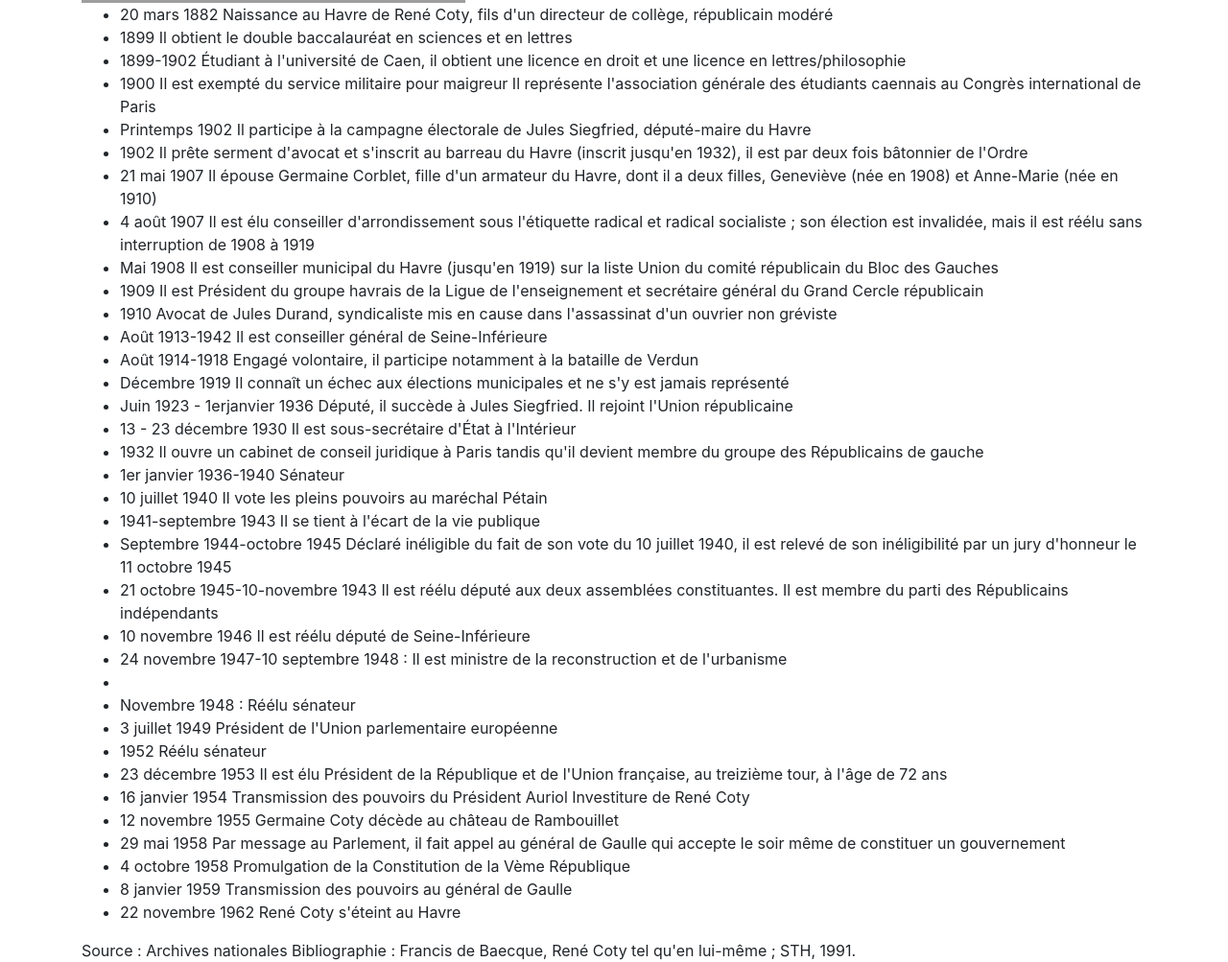
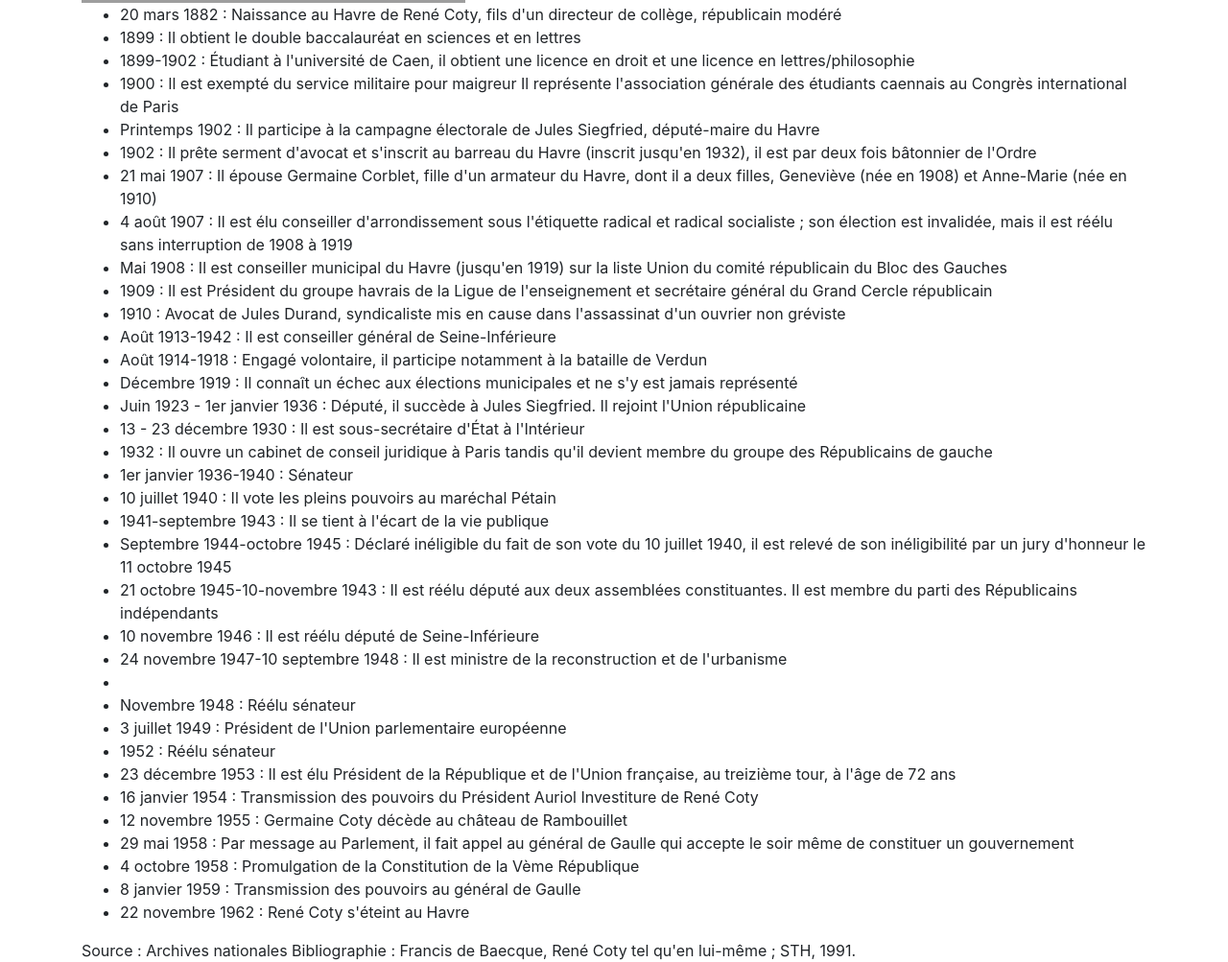
Before and after one commit to yaro1976/tribute_page, a website: page public_html/index.html in a window 1280 px wide. Shown: the part 353-1356 px from the top of the page at 96% size. Drawn offline with nearby package versions, Linux system fonts and the light colour scheme; grey boxes are pictures that could not be loaded.

Commit message:
Change items list form.

```diff
--- a/public_html/index.html
+++ b/public_html/index.html
@@ -15,10 +15,8 @@
 
     <body>
         <div class="container">
-
-
-            <div class="page-header">
-                <h1>Tribute to René Coty </h1>
+            <div class="row">
+                <h1 class="text-center">Tribute to René Coty</h1>
             </div>
             <img src="http://www.elysee.fr/assets/Uploads/Anciens-Presidents/06Coty.jpg" />
         </div>
@@ -27,75 +25,41 @@
         <main>
             <div class="container">
                 <ul>
-                    <li> 20 mars 1882
-                        Naissance au Havre de René Coty, fils d'un directeur de collège, républicain modéré</li>
-                    <li>1899
-                        Il obtient le double baccalauréat en sciences et en lettres</li>
-                    <li>1899-1902
-                        Étudiant à l'université de Caen, il obtient une licence en droit et une licence en lettres/philosophie</li>
-                    <li>1900
-                        Il est exempté du service militaire pour maigreur
+                    <li> 20 mars 1882 : Naissance au Havre de René Coty, fils d'un directeur de collège, républicain modéré</li>
+                    <li>1899 : Il obtient le double baccalauréat en sciences et en lettres</li>
+                    <li>1899-1902 : Étudiant à l'université de Caen, il obtient une licence en droit et une licence en lettres/philosophie</li>
+                    <li>1900 : Il est exempté du service militaire pour maigreur
                         Il représente l'association générale des étudiants caennais au Congrès international de Paris</li>
-                    <li>Printemps 1902
-                        Il participe à la campagne électorale de Jules Siegfried, député-maire du Havre</li>
-                    <li>1902
-                        Il prête serment d'avocat et s'inscrit au barreau du Havre (inscrit jusqu'en 1932), il est par deux fois bâtonnier de l'Ordre</li>
-                    <li>21 mai 1907
-                        Il épouse Germaine Corblet, fille d'un armateur du Havre, dont il a deux filles, Geneviève (née en 1908) et Anne-Marie (née en 1910)</li>
-                    <li>4 août 1907
-                        Il est élu conseiller d'arrondissement sous l'étiquette radical et radical socialiste ; son élection est invalidée, mais il est réélu sans interruption de 1908 à 1919</li>
-                    <li>Mai 1908
-                        Il est conseiller municipal du Havre (jusqu'en 1919) sur la liste Union du comité républicain du Bloc des Gauches</li>
-                    <li>1909
-                        Il est Président du groupe havrais de la Ligue de l'enseignement et secrétaire général du Grand Cercle républicain</li>
-                    <li>1910
-                        Avocat de Jules Durand, syndicaliste mis en cause dans l'assassinat d'un ouvrier non gréviste</li>
-                    <li>Août 1913-1942
-                        Il est conseiller général de Seine-Inférieure</li>
-                    <li>Août 1914-1918
-                        Engagé volontaire, il participe notamment à la bataille de Verdun</li>
-                    <li>Décembre 1919
-                        Il connaît un échec aux élections municipales et ne s'y est jamais représenté</li>
-                    <li>Juin 1923 - 1erjanvier 1936
-                        Député, il succède à Jules Siegfried. Il rejoint l'Union républicaine</li>
-                    <li>13 - 23 décembre 1930
-                        Il est sous-secrétaire d'État à l'Intérieur</li>
-                    <li>1932
-                        Il ouvre un cabinet de conseil juridique à Paris tandis qu'il devient membre du groupe des Républicains de gauche</li>
-                    <li>1er janvier 1936-1940
-                        Sénateur</li>
-                    <li>10 juillet 1940
-                        Il vote les pleins pouvoirs au maréchal Pétain</li>
-                    <li>1941-septembre 1943
-                        Il se tient à l'écart de la vie publique</li>
-                    <li>Septembre 1944-octobre 1945
-                        Déclaré inéligible du fait de son vote du 10 juillet 1940, il est relevé de son inéligibilité par un jury d'honneur le 11 octobre 1945</li>
-
-                    <li>21 octobre 1945-10-novembre 1943
-                        Il est réélu député aux deux assemblées constituantes. Il est membre du parti des Républicains indépendants</li>
-                    <li>10 novembre 1946
-                        Il est réélu député de Seine-Inférieure</li>
+                    <li>Printemps 1902 : Il participe à la campagne électorale de Jules Siegfried, député-maire du Havre</li>
+                    <li>1902 : Il prête serment d'avocat et s'inscrit au barreau du Havre (inscrit jusqu'en 1932), il est par deux fois bâtonnier de l'Ordre</li>
+                    <li>21 mai 1907 :  Il épouse Germaine Corblet, fille d'un armateur du Havre, dont il a deux filles, Geneviève (née en 1908) et Anne-Marie (née en 1910)</li>
+                    <li>4 août 1907 : Il est élu conseiller d'arrondissement sous l'étiquette radical et radical socialiste ; son élection est invalidée, mais il est réélu sans interruption de 1908 à 1919</li>
+                    <li>Mai 1908 : Il est conseiller municipal du Havre (jusqu'en 1919) sur la liste Union du comité républicain du Bloc des Gauches</li>
+                    <li>1909 : Il est Président du groupe havrais de la Ligue de l'enseignement et secrétaire général du Grand Cercle républicain</li>
+                    <li>1910 : Avocat de Jules Durand, syndicaliste mis en cause dans l'assassinat d'un ouvrier non gréviste</li>
+                    <li>Août 1913-1942 : Il est conseiller général de Seine-Inférieure</li>
+                    <li>Août 1914-1918 : Engagé volontaire, il participe notamment à la bataille de Verdun</li>
+                    <li>Décembre 1919 : Il connaît un échec aux élections municipales et ne s'y est jamais représenté</li>
+                    <li>Juin 1923 - 1er janvier 1936 : Député, il succède à Jules Siegfried. Il rejoint l'Union républicaine</li>
+                    <li>13 - 23 décembre 1930 : Il est sous-secrétaire d'État à l'Intérieur</li>
+                    <li>1932 : Il ouvre un cabinet de conseil juridique à Paris tandis qu'il devient membre du groupe des Républicains de gauche</li>
+                    <li>1er janvier 1936-1940 : Sénateur</li>
+                    <li>10 juillet 1940 : Il vote les pleins pouvoirs au maréchal Pétain</li>
+                    <li>1941-septembre 1943 : Il se tient à l'écart de la vie publique</li>
+                    <li>Septembre 1944-octobre 1945 : Déclaré inéligible du fait de son vote du 10 juillet 1940, il est relevé de son inéligibilité par un jury d'honneur le 11 octobre 1945</li>
+                    <li>21 octobre 1945-10-novembre 1943 : Il est réélu député aux deux assemblées constituantes. Il est membre du parti des Républicains indépendants</li>
+                    <li>10 novembre 1946 : Il est réélu député de Seine-Inférieure</li>
                     <li>24 novembre 1947-10 septembre 1948 : Il est ministre de la reconstruction et de l'urbanisme<li>
                     <li>Novembre 1948 : Réélu sénateur</li>
-                    <li>3 juillet 1949
-                        Président de l'Union parlementaire européenne</li>
-                    <li>1952
-                        Réélu sénateur</li>
-                    <li>23 décembre 1953
-                        Il est élu Président de la République et de l'Union française, au treizième tour, à l'âge de 72 ans</li>
-                    <li>16 janvier 1954
-                        Transmission des pouvoirs du Président Auriol
-                        Investiture de René Coty</li>
-                    <li>12 novembre 1955
-                        Germaine Coty décède au château de Rambouillet</li>
-                    <li>29 mai 1958
-                        Par message au Parlement, il fait appel au général de Gaulle qui accepte le soir même de constituer un gouvernement</li>
-                    <li>4 octobre 1958
-                        Promulgation de la Constitution de la Vème République</li>
-                    <li>8 janvier 1959
-                        Transmission des pouvoirs au général de Gaulle</li>
-                    <li>22 novembre 1962
-                        René Coty s'éteint au Havre</li>
+                    <li>3 juillet 1949 : Président de l'Union parlementaire européenne</li>
+                    <li>1952 : Réélu sénateur</li>
+                    <li>23 décembre 1953 : Il est élu Président de la République et de l'Union française, au treizième tour, à l'âge de 72 ans</li>
+                    <li>16 janvier 1954 : Transmission des pouvoirs du Président Auriol Investiture de René Coty</li>
+                    <li>12 novembre 1955 : Germaine Coty décède au château de Rambouillet</li>
+                    <li>29 mai 1958 : Par message au Parlement, il fait appel au général de Gaulle qui accepte le soir même de constituer un gouvernement</li>
+                    <li>4 octobre 1958 : Promulgation de la Constitution de la Vème République</li>
+                    <li>8 janvier 1959 : Transmission des pouvoirs au général de Gaulle</li>
+                    <li>22 novembre 1962 : René Coty s'éteint au Havre</li>
                 </ul>
             </div>
         </main>
```
